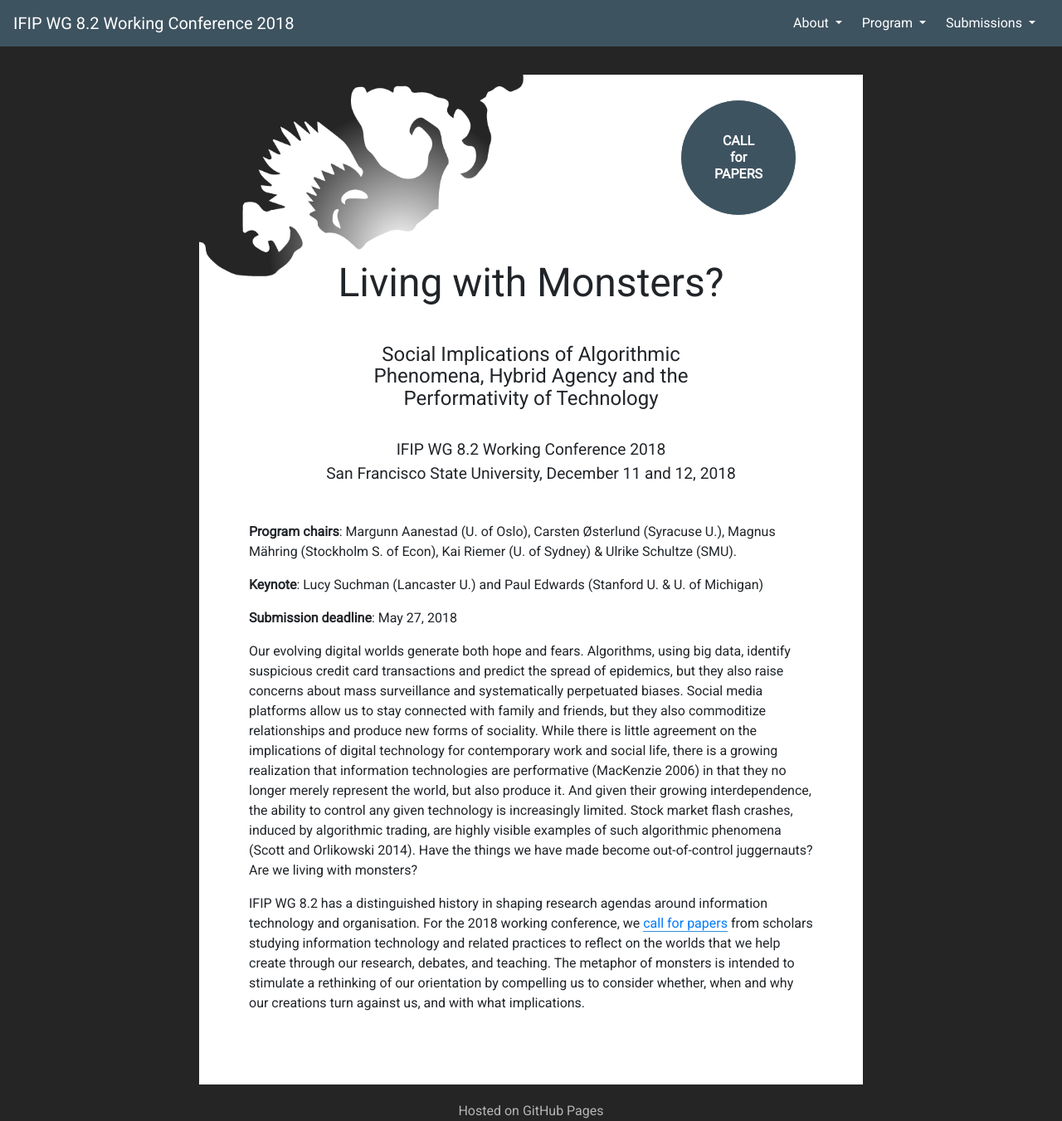
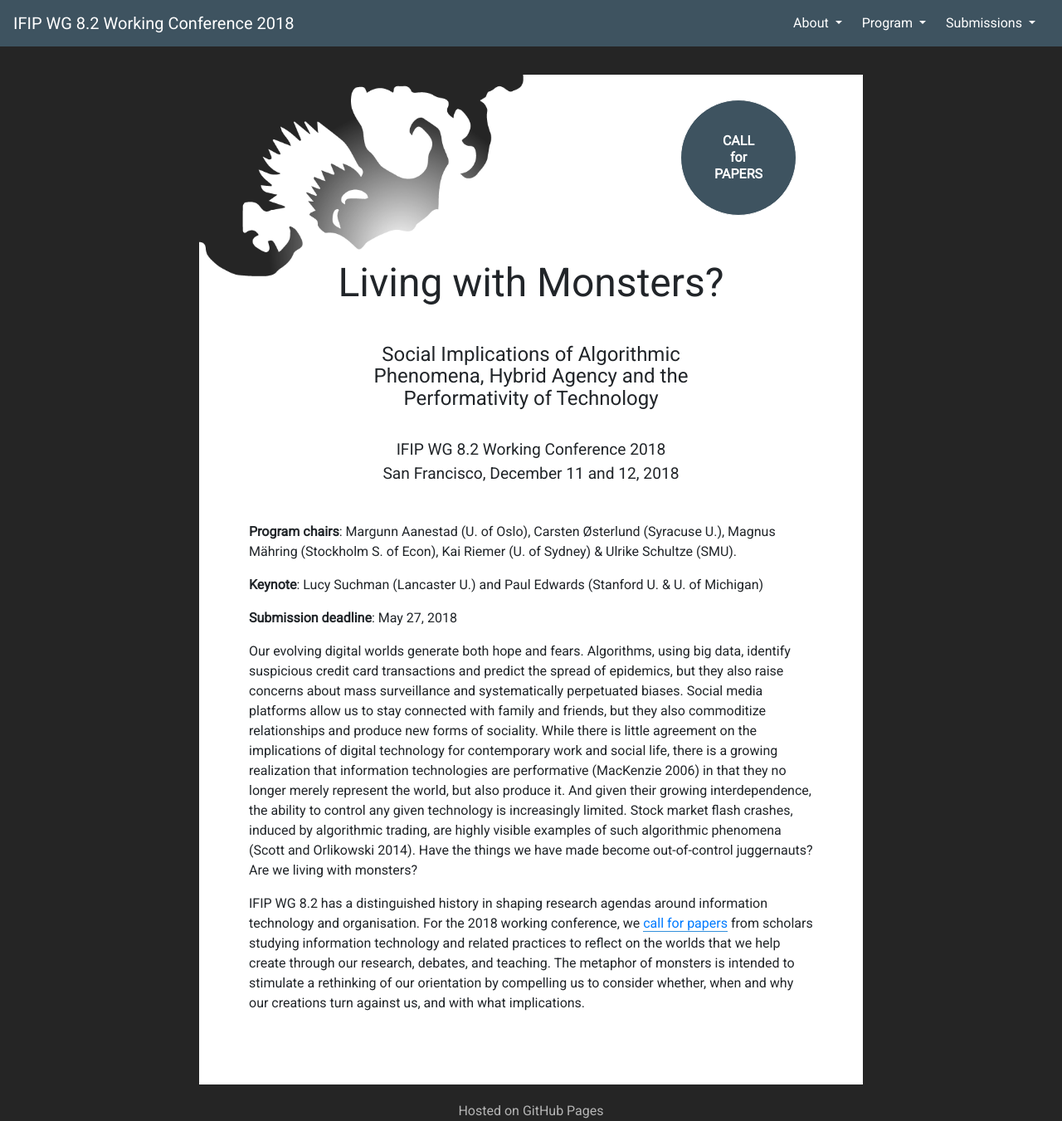
Before and after one commit to ifip82conf/ifip82conf.github.io, a Jekyll site: the page built from index.md, in a window 1280 px wide and 1351 px high. Shown: the whole window at 83% size. Built offline with Jekyll 4.4.1, drawn with Linux system fonts in a browser that asks for light colours; nearby versions of some CDN libraries.

Commit message:
removed detail

```diff
--- a/_layouts/frontpage.html
+++ b/_layouts/frontpage.html
@@ -34,7 +34,7 @@
             <h1 class="center-horizontal">Living with Monsters?</h1>
             <h2 class="center-horizontal">Social Implications of Algorithmic Phenomena, Hybrid Agency and the Performativity of Technology</h2>
             <h3 class="center-horizontal">IFIP WG 8.2 Working Conference 2018</h3>
-            <h3 class="center-horizontal">San Francisco State University, December 11 and 12, 2018</h3>
+            <h3 class="center-horizontal">San Francisco, December 11 and 12, 2018</h3>
         </div>
         <div class="content">
           <div class="text">
```
